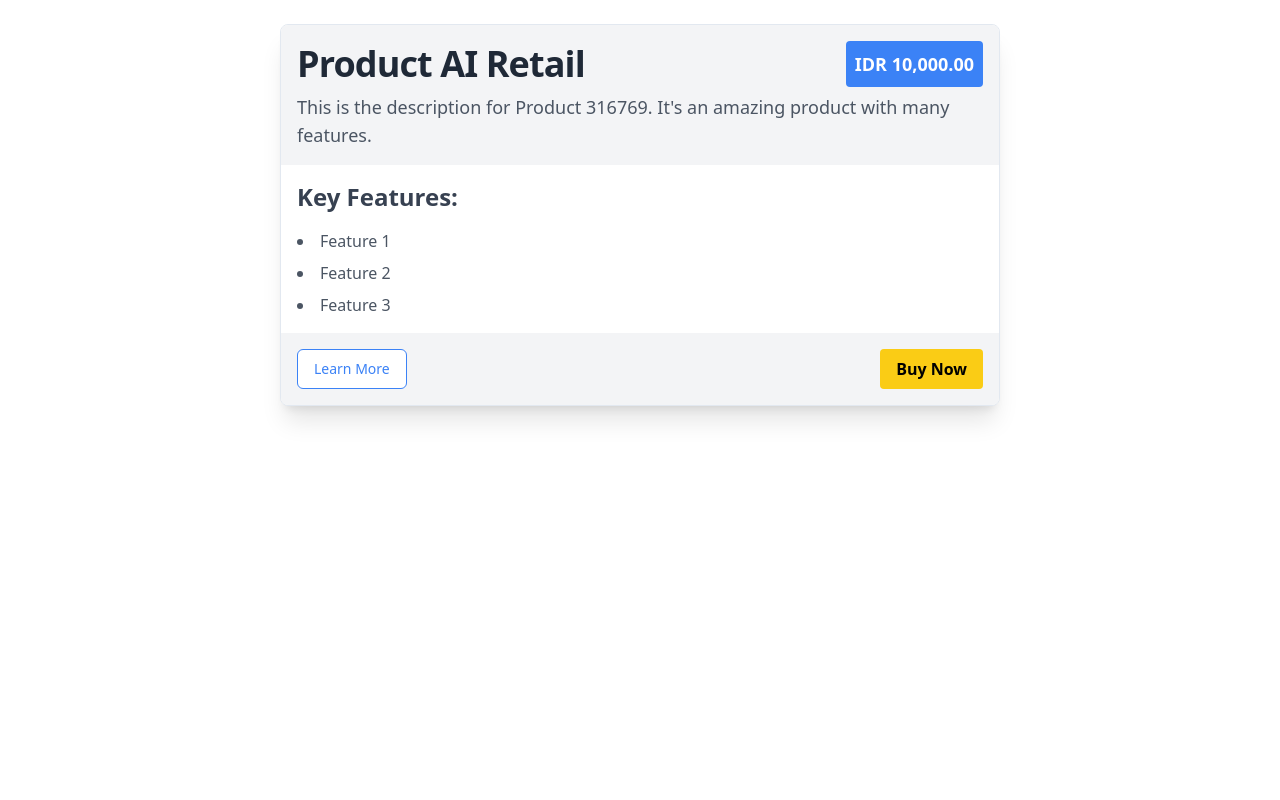
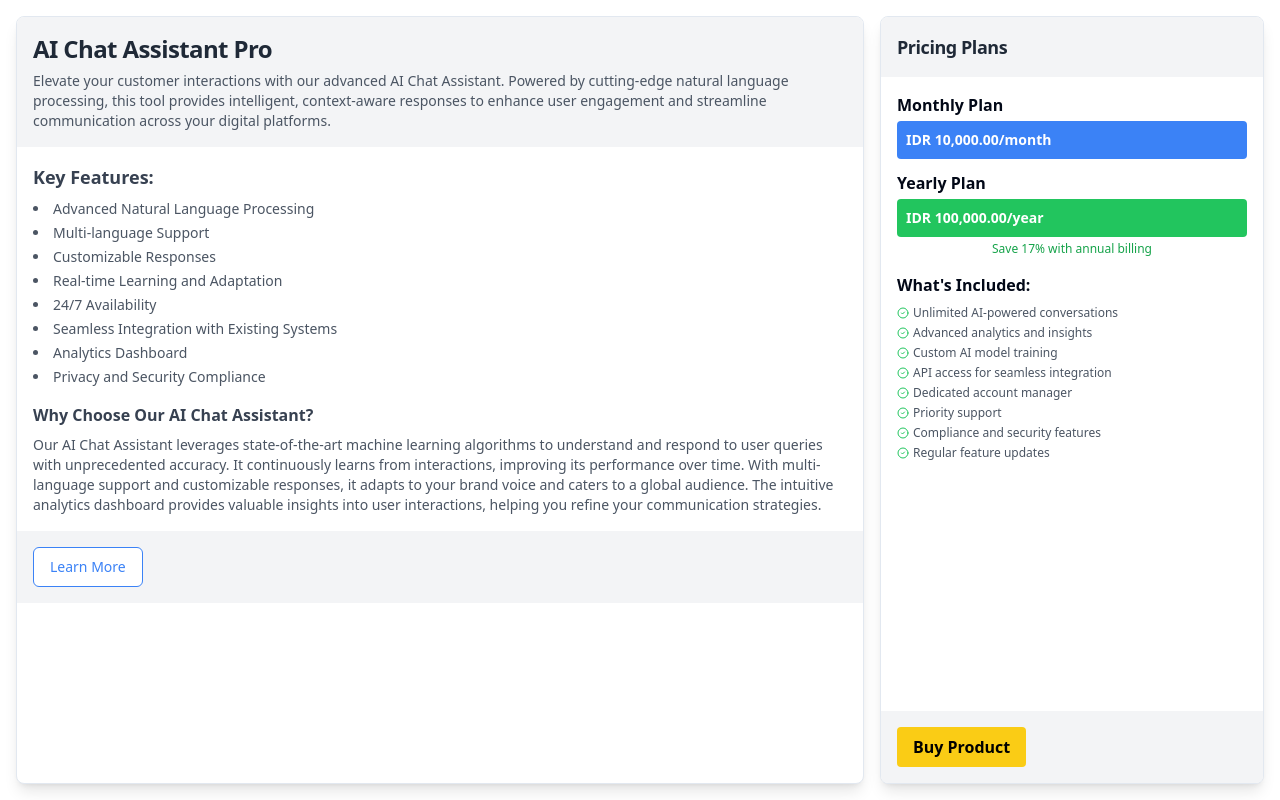
Before and after one commit to BagasStj/AGATHA-AI, a Next.js app: page /product/1 in a window 1280 px wide. Built offline with nearby package versions, Linux system fonts and the light colour scheme.

Commit message:
email&product

```diff
--- a/src/app/email/page.tsx
+++ b/src/app/email/page.tsx
@@ -8,8 +8,6 @@ import { Label } from "@/components/ui/label";
 import { Textarea } from "@/components/ui/textarea";
 import { ToastProvider } from "@/components/ui/toast";
 import { useToast } from "@/components/ui/use-toast";
-import { EditorContent, EditorRoot } from 'novel';
-// Remove the import for Icons as it's not found and not used in this component
 
 function EmailPageContent() {
     const [emailStatus, setEmailStatus] = useState<'idle' | 'loading' | 'success' | 'error'>('idle');
@@ -47,7 +45,23 @@ function EmailPageContent() {
     };
 
     return (
-        <div className="container mx-auto p-4 max-w-2xl">
+        <div className="container mx-auto p-4 space-y-6">
+            <Card className="shadow-lg">
+                <CardHeader className="space-y-1">
+                    <CardTitle className="text-2xl font-bold">AI Chat Email Sender</CardTitle>
+                    <CardDescription>
+                        Enhance your email communication with AI-powered assistance.
+                    </CardDescription>
+                </CardHeader>
+                <CardContent>
+                    <p>
+                        Our AI Chat Email Sender combines the power of artificial intelligence with email functionality.
+                        It helps you craft professional, context-aware emails quickly and efficiently.
+                        Simply input your recipient, subject, and message, and let our AI enhance your communication.
+                    </p>
+                </CardContent>
+            </Card>
+
             <Card className="shadow-lg">
                 <CardHeader className="space-y-1">
                     <CardTitle className="text-2xl font-bold">Send Email</CardTitle>
--- a/src/app/product/[productId]/page.tsx
+++ b/src/app/product/[productId]/page.tsx
@@ -5,6 +5,7 @@ import { LemonSqueezyCheckout } from '@/components/LemonSqueezyCheckout'
 import { Card, CardContent, CardDescription, CardFooter, CardHeader, CardTitle } from "@/components/ui/card"
 import { Button } from "@/components/ui/button"
 import { Badge } from "@/components/ui/badge"
+import { CheckCircle2 } from 'lucide-react'
 
 export default function ProductDetail() {
   const params = useParams()
@@ -13,43 +14,106 @@ export default function ProductDetail() {
     return <div className="flex items-center justify-center h-screen">Product not found</div>
   }
 
-  // In a real application, you'd fetch the product details based on the productId
   const product = {
     id: productId,
-    name: `Product ${productId}`,
-    description: `This is the description for Product ${productId}. It's an amazing product with many features.`,
-    variantId: '459680', // Replace with actual variant ID
-    price: '$99.99',
-    features: ['Feature 1', 'Feature 2', 'Feature 3'],
+    name: `AI Chat Assistant Pro`,
+    description: `Elevate your customer interactions with our advanced AI Chat Assistant. Powered by cutting-edge natural language processing, this tool provides intelligent, context-aware responses to enhance user engagement and streamline communication across your digital platforms.`,
+    variantId: '459680',
+    priceMonthly: 'IDR 10,000.00',
+    priceYearly: 'IDR 100,000.00',
+    savings: '17%',
+    features: [
+      'Advanced Natural Language Processing',
+      'Multi-language Support',
+      'Customizable Responses',
+      'Real-time Learning and Adaptation',
+      '24/7 Availability',
+      'Seamless Integration with Existing Systems',
+      'Analytics Dashboard',
+      'Privacy and Security Compliance'
+    ],
+    includedFeatures: [
+      'Unlimited AI-powered conversations',
+      'Advanced analytics and insights',
+      'Custom AI model training',
+      'API access for seamless integration',
+      'Dedicated account manager',
+      'Priority support',
+      'Compliance and security features',
+      'Regular feature updates'
+    ]
   }
 
   return (
-    <div className="container mx-auto p-6 max-w-3xl">
-      <Card className="shadow-xl rounded-lg overflow-hidden">
-        <CardHeader className="bg-gray-100 p-4">
-          <div className="flex justify-between items-center">
-            <CardTitle className="text-4xl font-bold text-gray-800">Product AI Retail</CardTitle>
-            <Badge variant="secondary" className="text-lg bg-blue-500 text-white p-2 rounded">IDR 10,000.00</Badge>
-          </div>
-          <CardDescription className="text-lg mt-2 text-gray-600">{product.description}</CardDescription>
+    <div className="container mx-auto p-2 sm:p-4 min-h-screen flex flex-col">
+      <div className="flex flex-col lg:flex-row gap-4 flex-grow">
+        {/* Card 1: Product Details */}
+        <Card className="shadow-lg rounded-lg overflow-hidden flex-grow lg:w-2/3">
+          <CardHeader className="bg-gray-100 p-3 sm:p-4">
+            <CardTitle className="text-lg sm:text-xl lg:text-2xl font-bold text-gray-800">{product.name}</CardTitle>
+            <CardDescription className="text-xs sm:text-sm mt-1 sm:mt-2 text-gray-600">{product.description}</CardDescription>
           </CardHeader>
-        <CardContent className="p-4">
-          <h3 className="text-2xl font-semibold mb-4 text-gray-700">Key Features:</h3>
-          <ul className="list-disc list-inside space-y-2 text-gray-600">
+          <CardContent className="p-3 sm:p-4 overflow-auto max-h-[calc(100vh-16rem)]">
+            <h3 className="text-base sm:text-lg font-semibold mb-2 text-gray-700">Key Features:</h3>
+            <ul className="list-disc list-inside space-y-1 text-gray-600">
               {product.features.map((feature, index) => (
-              <li key={index}>{feature}</li>
+                <li key={index} className="text-xs sm:text-sm">{feature}</li>
               ))}
             </ul>
+            <div className="mt-3 sm:mt-4">
+              <h4 className="text-sm sm:text-base font-semibold mb-1 sm:mb-2 text-gray-700">Why Choose Our AI Chat Assistant?</h4>
+              <p className="text-xs sm:text-sm text-gray-600">
+                Our AI Chat Assistant leverages state-of-the-art machine learning algorithms to understand and respond to user queries with unprecedented accuracy. It continuously learns from interactions, improving its performance over time. With multi-language support and customizable responses, it adapts to your brand voice and caters to a global audience. The intuitive analytics dashboard provides valuable insights into user interactions, helping you refine your communication strategies.
+              </p>
+            </div>
           </CardContent>
-        <CardFooter className="flex justify-between items-center bg-gray-100 p-4">
-          <Button variant="outline" className="border-blue-500 text-blue-500 hover:bg-blue-500 hover:text-white">Learn More</Button>
+          <CardFooter className="bg-gray-100 p-3 sm:p-4">
+            <Button variant="outline" className="border-blue-500 text-blue-500 hover:bg-blue-500 hover:text-white w-full lg:w-auto text-xs sm:text-sm">Learn More</Button>
+          </CardFooter>
+        </Card>
+
+        {/* Card 2: Price and Buy Button */}
+        <Card className="shadow-lg rounded-lg overflow-hidden w-full lg:w-1/3 lg:max-w-sm flex flex-col">
+          <CardHeader className="bg-gray-100 p-3 sm:p-4">
+            <CardTitle className="text-base sm:text-lg font-bold text-gray-800">Pricing Plans</CardTitle>
+          </CardHeader>
+          <CardContent className="p-3 sm:p-4 flex-grow">
+            <div className="space-y-3">
+              <div>
+                <h3 className="font-semibold text-sm sm:text-base mb-1">Monthly Plan</h3>
+                <Badge variant="secondary" className="text-xs sm:text-sm bg-blue-500 text-white p-1 sm:p-2 rounded w-full text-center">
+                  {product.priceMonthly}/month
+                </Badge>
+              </div>
+              <div>
+                <h3 className="font-semibold text-sm sm:text-base mb-1">Yearly Plan</h3>
+                <Badge variant="secondary" className="text-xs sm:text-sm bg-green-500 text-white p-1 sm:p-2 rounded w-full text-center">
+                  {product.priceYearly}/year
+                </Badge>
+                <p className="text-xs text-green-600 mt-1 text-center">Save {product.savings} with annual billing</p>
+              </div>
+            </div>
+            <div className="mt-3 sm:mt-4">
+              <h4 className="font-semibold text-sm sm:text-base mb-1 sm:mb-2">What's Included:</h4>
+              <ul className="space-y-1">
+                {product.includedFeatures.map((feature, index) => (
+                  <li key={index} className="flex items-center text-xs text-gray-600">
+                    <CheckCircle2 className="mr-1 h-3 w-3 text-green-500" />
+                    {feature}
+                  </li>
+                ))}
+              </ul>
+            </div>
+          </CardContent>
+          <CardFooter className="bg-gray-100 p-3 sm:p-4">
             <LemonSqueezyCheckout
               variantId={product.variantId}
               custom={{ product_id: product.id.toString() }}
-            buttonText="Buy Now"
+              buttonText="Buy Product"
             />
           </CardFooter>
         </Card>
       </div>
+    </div>
   )
 }
--- a/src/app/user/DashboardUserComponent.tsx
+++ b/src/app/user/DashboardUserComponent.tsx
@@ -104,7 +104,7 @@ export function DashboardUserComponent({
         </Card>
 
       </div>
-      <Tabs defaultValue="day">
+      <Tabs defaultValue="total">
         <div className="flex items-center">
           <TabsList>
             <TabsTrigger value="day">Day</TabsTrigger>
```
Lines whose indentation alone changed are shown as unchanged.
